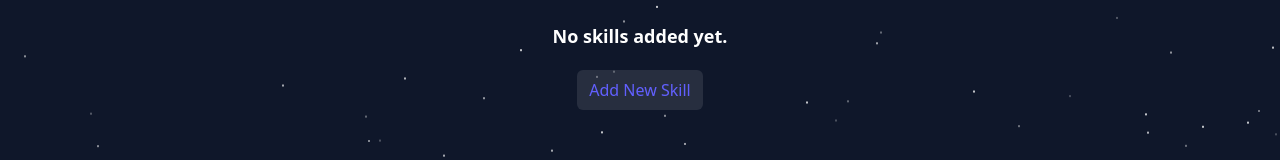
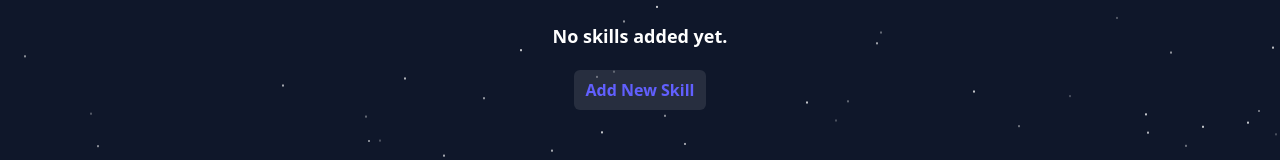
Before and after one commit to jalal1122/SkillSprint-Fluxxion-React-Js-Hackathon-Project, a React (Vite) app: page /dashboard in a window 1280 px wide. Shown: the part 354-514 px from the top of the page. Built offline with nearby package versions, Linux system fonts and the light colour scheme.

Commit message:
feat: update 'Add New Skill' button styling for better visibility based on theme

```diff
--- a/src/Pages/Dashboard.jsx
+++ b/src/Pages/Dashboard.jsx
@@ -48,7 +48,7 @@ const Dashboard = () => {
           </motion.p>
           <Link to="/add" aria-label="Add new skill">
             <motion.button
-              className={`mx-auto text-indigo-500 hover:text-white hover:bg-indigo-500 px-3 py-2 rounded-md bg-white/10`}
+              className={`mx-auto text-indigo-500 hover:text-white hover:bg-indigo-500 font-bold px-3 py-2 rounded-md ${theme === "dark" ? "bg-white/10" : "bg-[#0f172a]"}`}
             >
               Add New Skill
             </motion.button>
```
